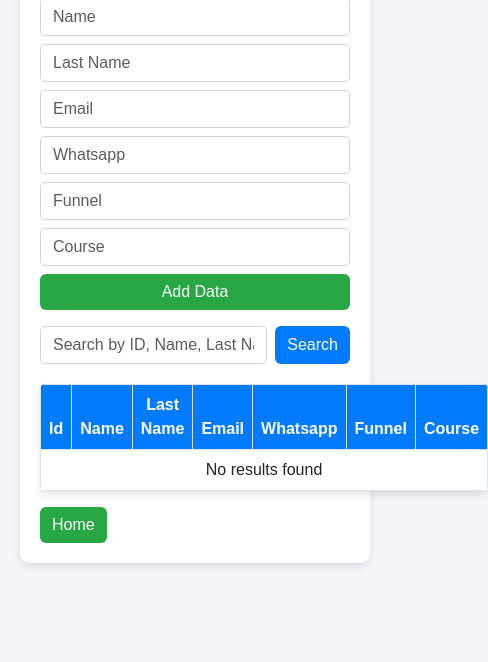
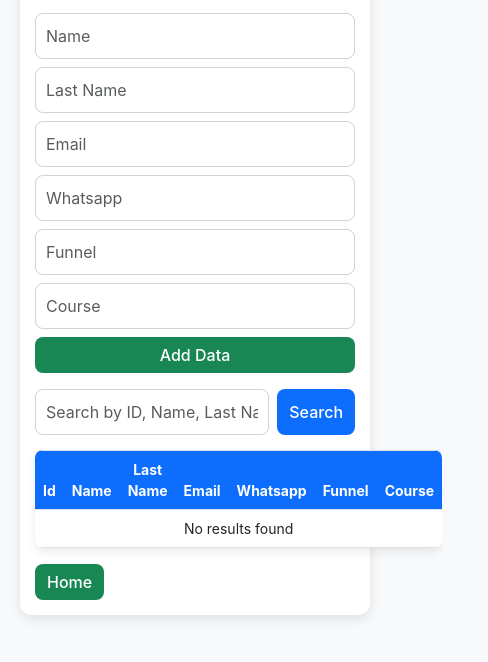
Before and after one commit to NiceNoise/proyecto-grupo2, a plain HTML site: page load.html in a window 390 px wide. Shown: the part 182-844 px from the top of the page, 488 px wide, since content can reach past the window. Drawn offline with nearby package versions, Linux system fonts and the light colour scheme; files that its build step writes are made by us from their sources.

Commit message:
terminado

```diff
--- a/docs/css/estilos.css
+++ b/docs/css/estilos.css
@@ -1,65 +1,118 @@
+/* Estilo general */
 body {
-    font-family: 'Arial', sans-serif;
-    background-color: #f4f4f9;
+    font-family: 'Inter', sans-serif;
+    background-color: #f8f9fa;
     color: #333;
     margin: 0;
     padding: 20px;
 }
 
+/* Contenedor principal */
 .container {
     background: white;
-    padding: 20px;
-    border-radius: 10px;
-    box-shadow: 0 4px 8px rgba(0, 0, 0, 0.1);
+    padding: 25px;
+    border-radius: 12px;
+    box-shadow: 0 4px 12px rgba(0, 0, 0, 0.1);
+    max-width: 900px;
+    margin: auto;
 }
 
+/* Títulos */
 h2 {
-    color: #007bff;
-    font-weight: bold;
+    color: #0d6efd;
+    font-weight: 600;
+    text-align: center;
+    margin-bottom: 20px;
 }
 
+/* Tablas */
 .table {
-    margin-top: 20px;
+    margin-top: 15px;
     background-color: white;
-    border-radius: 5px;
+    border-radius: 8px;
     overflow: hidden;
-    box-shadow: 0 4px 8px rgba(0, 0, 0, 0.1);
+    box-shadow: 0 4px 10px rgba(0, 0, 0, 0.08);
 }
 
 .table th {
-    background-color: #007bff;
+    background-color: #0d6efd;
     color: white;
+    padding: 12px;
+    border: none;
 }
 
+.table td {
+    padding: 10px;
+    border: none;
+}
+
+/* Botones */
 .btn {
-    transition: all 0.3s ease-in-out;
+    border-radius: 8px;
+    padding: 8px 16px;
+    transition: transform 0.2s ease, box-shadow 0.2s ease;
+    font-weight: 500;
 }
 
 .btn:hover {
-    transform: scale(1.05);
-}
-
-input.form-control {
-    border-radius: 5px;
-    border: 1px solid #ced4da;
+    transform: translateY(-2px);
+    box-shadow: 0 4px 10px rgba(0, 0, 0, 0.15);
 }
 
 .btn-primary {
-    background-color: #007bff;
-    border: none;
-}
-
-.btn-secondary {
-    background-color: #6c757d;
-    border: none;
-}
-
-.btn-info {
-    background-color: #17a2b8;
+    background-color: #0d6efd;
     border: none;
 }
 
 .btn-success {
-    background-color: #28a745;
+    background-color: #198754;
     border: none;
 }
+
+.btn-warning {
+    background-color: #ffc107;
+    border: none;
+}
+
+.btn-danger {
+    background-color: #dc3545;
+    border: none;
+}
+
+/* Inputs */
+input.form-control {
+    border-radius: 8px;
+    border: 1px solid #ced4da;
+    padding: 10px;
+}
+
+/* Barra de búsqueda */
+.search-container {
+    display: flex;
+    gap: 10px;
+    margin-bottom: 15px;
+}
+
+.search-container input {
+    flex: 1;
+}
+
+.search-container .btn {
+    min-width: 100px;
+}
+
+/* Responsivo */
+@media (max-width: 768px) {
+    .container {
+        padding: 15px;
+    }
+
+    .table th, .table td {
+        font-size: 14px;
+        padding: 8px;
+    }
+
+    .btn {
+        padding: 6px 12px;
+    }
+}
--- a/js/excel.js
+++ b/js/excel.js
@@ -61,6 +61,17 @@ function displayData(list) {
         tableBody.innerHTML += row; // Agregar la fila a la tabla
     });
 }
+
+// Función para redirigir a la página principal
+function goHome() {
+    window.location.href = "index.html"; // Cambia "index.html" por la ruta correcta de tu página principal
+}
+
+// Al cargar el contenido del documento
+document.addEventListener('DOMContentLoaded', () => {
+    document.getElementById('dataTable').innerHTML = '<tr><td colspan="7" class="text-center">No data loaded</td></tr>';
+});
+
 
 // Función para filtrar los datos
 function filterData() {
```
